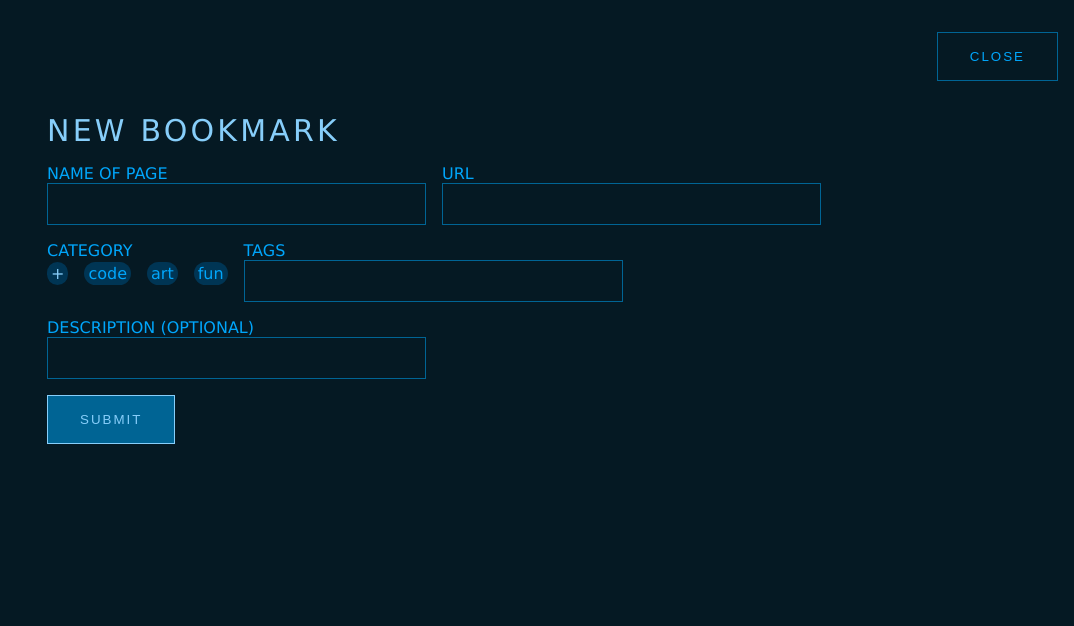
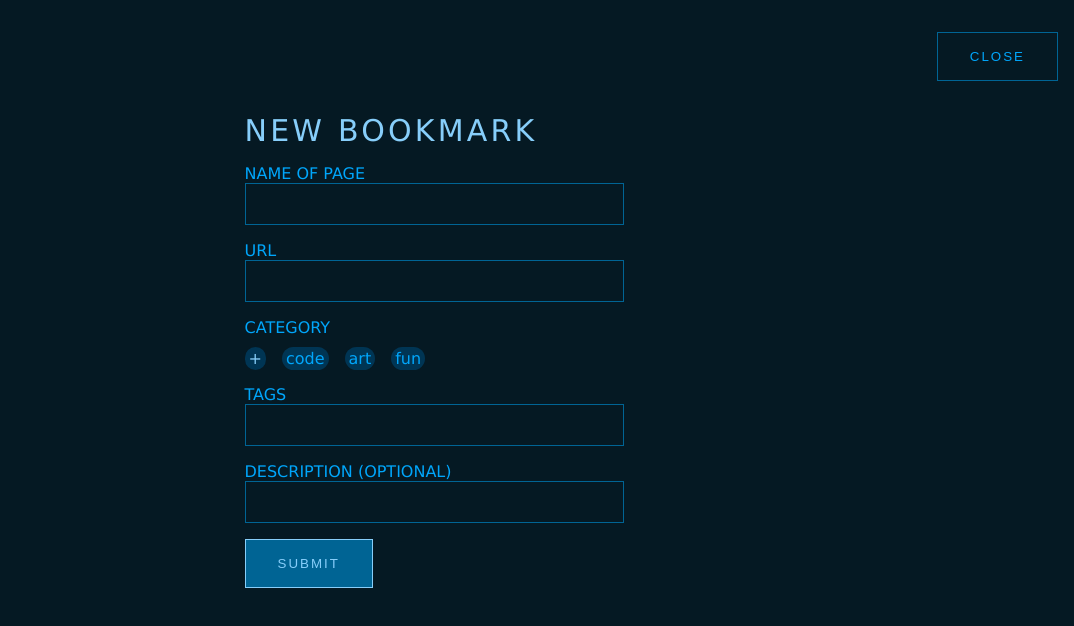
Before and after one commit to mistyb01/web-collector, a React (Create React App) app: page / in a window 1280 px wide. Both pictures are taken after a click on the button "ADD BOOKMARK". Shown: the top 626 px of the page, without its empty margins (206-1280 px from the left). Built offline with nearby package versions, Linux system fonts and the light colour scheme.

Commit message:
form styling changes

```diff
--- a/src/AddBookmark.tsx
+++ b/src/AddBookmark.tsx
@@ -38,11 +38,8 @@ export const AddBookmark: React.FC<Props> = (props: Props) => {
 
     return (
         <div className='add-bookmark__container vertical-space'>
-
-
             <h2>new bookmark</h2>
             <form onSubmit={submitBookmark} className='add-bookmark__form vertical-space'>
-                <div className='add-bookmark__row horizontal-space'>
                     <label className='add-bookmark__label'>
                         <span>Name of Page</span>
                         <input type="text" value={name} onChange={(e) => setName(e.target.value) } />
@@ -51,11 +48,9 @@ export const AddBookmark: React.FC<Props> = (props: Props) => {
                         <span>URL</span>
                         <input type="text" value={url} onChange={(e) => setUrl(e.target.value)} />
                     </label>
-                </div>
-                <div className='add-bookmark__row horizontal-space'>
-                    <label className='add-bookmark__label'>
+                    <label className='add-bookmark__label vertical-space'>
                         <span>Category</span>
-                        <div className='add-bookmark__category-options horizontal-space vertical-space'>
+                        <div className='add-bookmark__category-options horizontal-space '>
                             <label className="radio-label category-option category-option--new"><input type="radio" name="category" value="new" checked={showCategoryInput} onChange={() => {setCategory(''); setShowCategoryInput(!showCategoryInput)}} />
                             +</label>
                             {props.categoryList.map((category) => {
@@ -65,20 +60,17 @@ export const AddBookmark: React.FC<Props> = (props: Props) => {
                                     {category}</label>
                                 )
                             })}
-                        </div>
+                            </div>
                         {showCategoryInput && <input type="text" value={selectedCategory} onChange={(e) => setCategory(e.target.value)} />}
                     </label>
                     <label className='add-bookmark__label'>
                         <span>Tags</span>
                         <input type="text" value={tag} onChange={(e) => setTag(e.target.value)}/>
                     </label>
-                </div>
-                <div className='add-bookmark__row'>
                     <label className='add-bookmark__label'>
                         <span>Description (optional)</span>
                         <input type="text" value={description} onChange={(e) => setDescription(e.target.value)}/>
                     </label>
-                </div>
                 <button type="submit" className="form-button">submit</button>
             </form>
         </div>
--- a/src/index.css
+++ b/src/index.css
@@ -23,7 +23,7 @@
 }
 
 .vertical-space > * + * {
-  margin-top: 1rem;
+  margin-top: var(--custom-space, 1rem);
 }
 /*  */
 
@@ -166,6 +166,12 @@ h2 {
 
 }
 
+.add-bookmark__form > * { display: block; }
+
+.add-bookmark__form {
+  --custom-space: 1rem;
+}
+
 input[type=text] {
   background: transparent;
   border: var(--border);
@@ -192,6 +198,7 @@ input[type=text]:focus {
 
 .add-bookmark__label > * {
   display: block;
+  --custom-space: 0.5rem;
 }
 
 .add-bookmark__label span {
```
